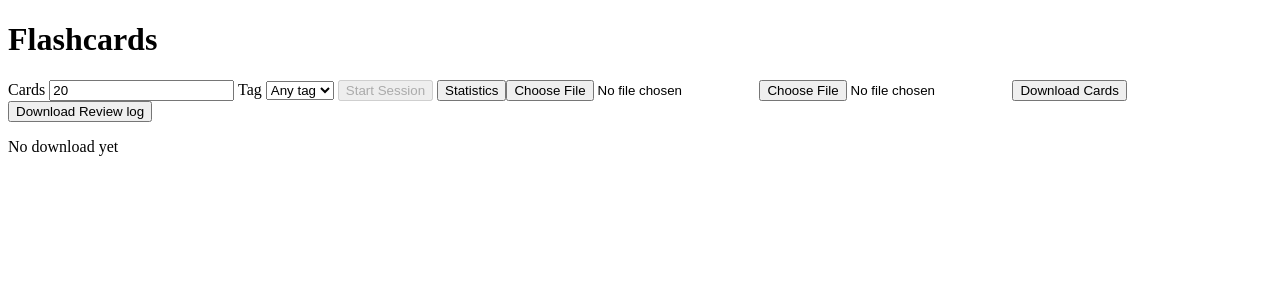
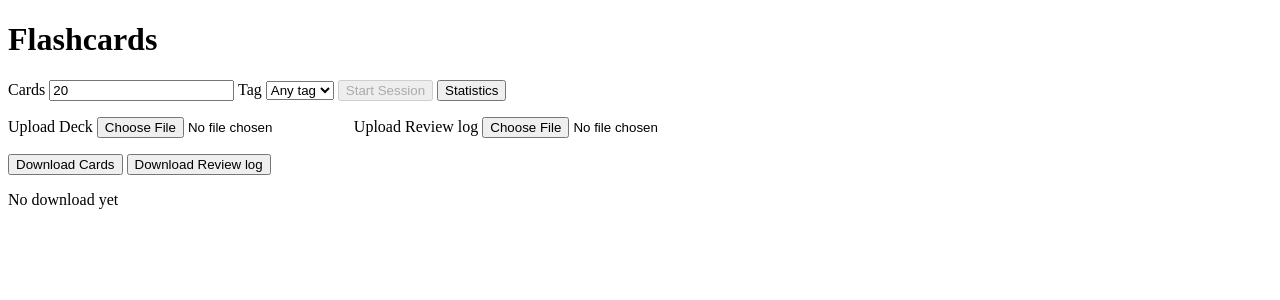
Before and after one commit to albert-schilling/flashcards, a React (Vite) app in the folder apps/web/: page / in a window 1280 px wide. Shown: the top 300 px of the page. Built offline with nearby package versions, Linux system fonts and the light colour scheme.

Commit message:
behavioural: the upload inputs show their names, uploads and downloads sit on their own lines (#9)
Two bare file inputs looked the same; a visible label tells Upload Deck from Upload Review log.

Co-Authored-By: Claude Opus 5.5 <noreply@anthropic.com>

```diff
--- a/apps/web/src/App.tsx
+++ b/apps/web/src/App.tsx
@@ -152,22 +152,30 @@ export function App() {
         Start Session
       </button>{" "}
       <button onClick={() => loadReviews().then(setReviews, showError)}>Statistics</button>
+      <p>
+        <label>
+          Upload Deck{" "}
           <input
             type="file"
-        aria-label="Upload Deck"
             accept=".json,application/json"
             onChange={(event) => upload(event, uploadDeck)}
           />
+        </label>{" "}
+        <label>
+          Upload Review log{" "}
           <input
             type="file"
-        aria-label="Upload Review log"
             accept=".json,application/json"
             onChange={(event) => upload(event, uploadReviewLog)}
           />
+        </label>
+      </p>
+      <p>
         <button onClick={() => download(downloadDeck)}>Download Cards</button>{" "}
         <button onClick={() => download(async () => setLastDownload(await downloadReviewLog()))}>
           Download Review log
         </button>
+      </p>
       <p>
         {lastDownload
           ? `Days since the last download: ${Math.floor((Date.now() - Date.parse(lastDownload)) / DAY_MS)}`
```
Lines whose indentation alone changed are shown as unchanged.
